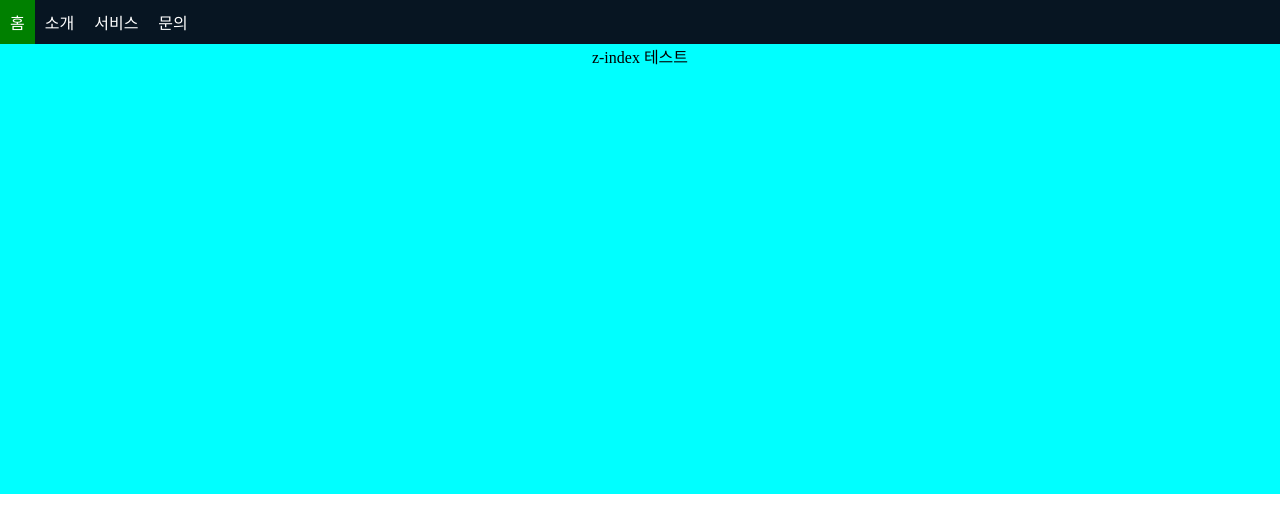
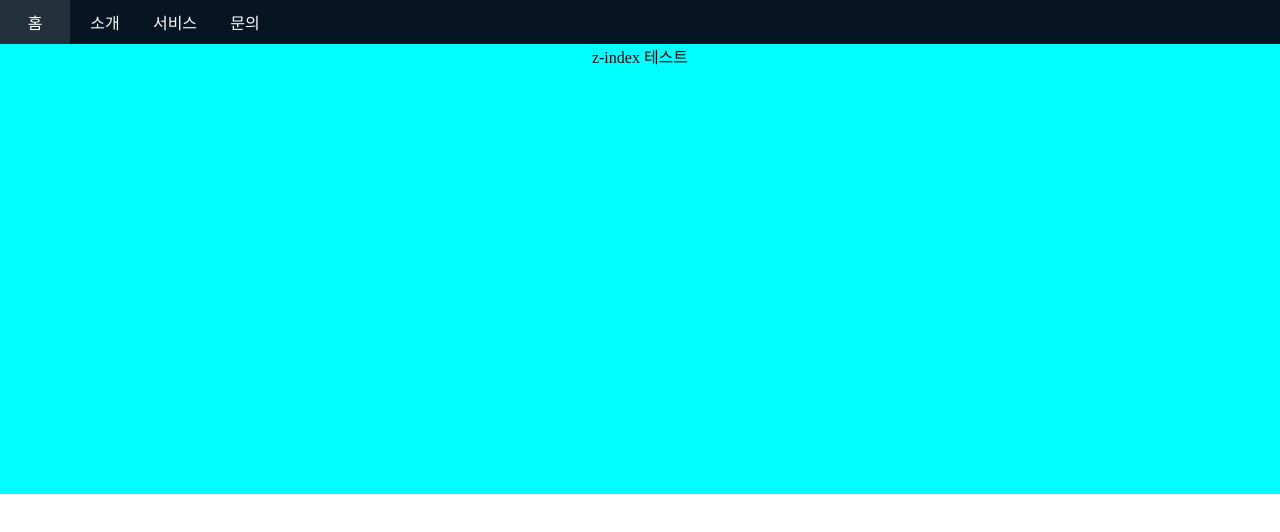
Before and after one commit to sonsodockje/OZ-Challenge, a plain HTML site: page html_css/challenge_17_햄버거바.html in a window 1280 px wide. Drawn offline with Linux system fonts and the light colour scheme.

Commit message:
햄버거

```diff
--- a/html_css/challenge_17_햄버거바.html
+++ b/html_css/challenge_17_햄버거바.html
@@ -4,7 +4,7 @@
 <head>
   <meta charset="UTF-8">
   <meta name="viewport" content="width=device-width, initial-scale=1.0">
-  <title>햄버거 먹고싶다</title>
+  <title>🍔</title>
   <style>
     * {
       padding: 0;
@@ -26,6 +26,12 @@
 
     .menu1 li {
       padding: 10px;
+      width: 50px;
+      text-align: center;
+    }
+
+    .menu1 li:hover {
+      background-color: #ffffff1e;
     }
 
     .menu1 .active {
@@ -69,6 +75,10 @@
 
     .menu2 ul li {
       padding: 10px;
+    }
+
+    .menu2 ul li:hover {
+      background-color: #ffffff1e;
     }
 
     .menu2 ul .active {
```
